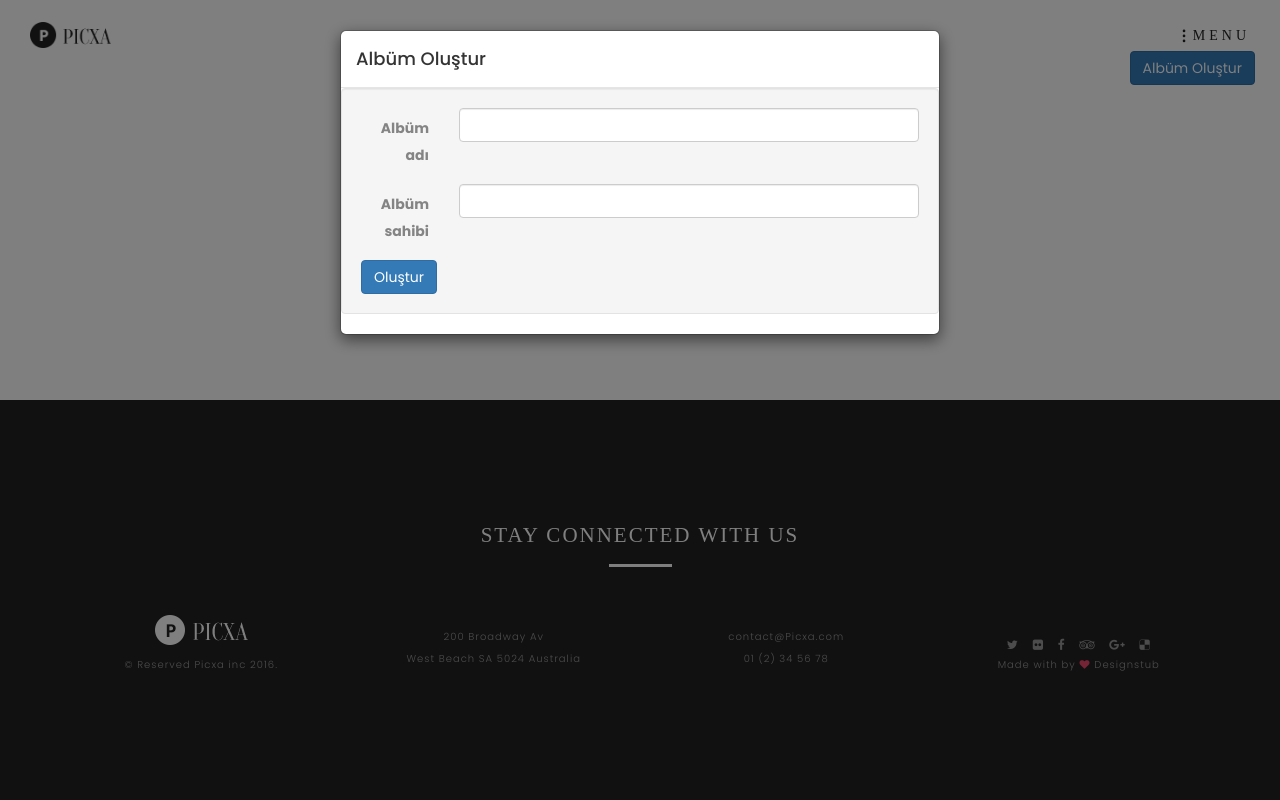
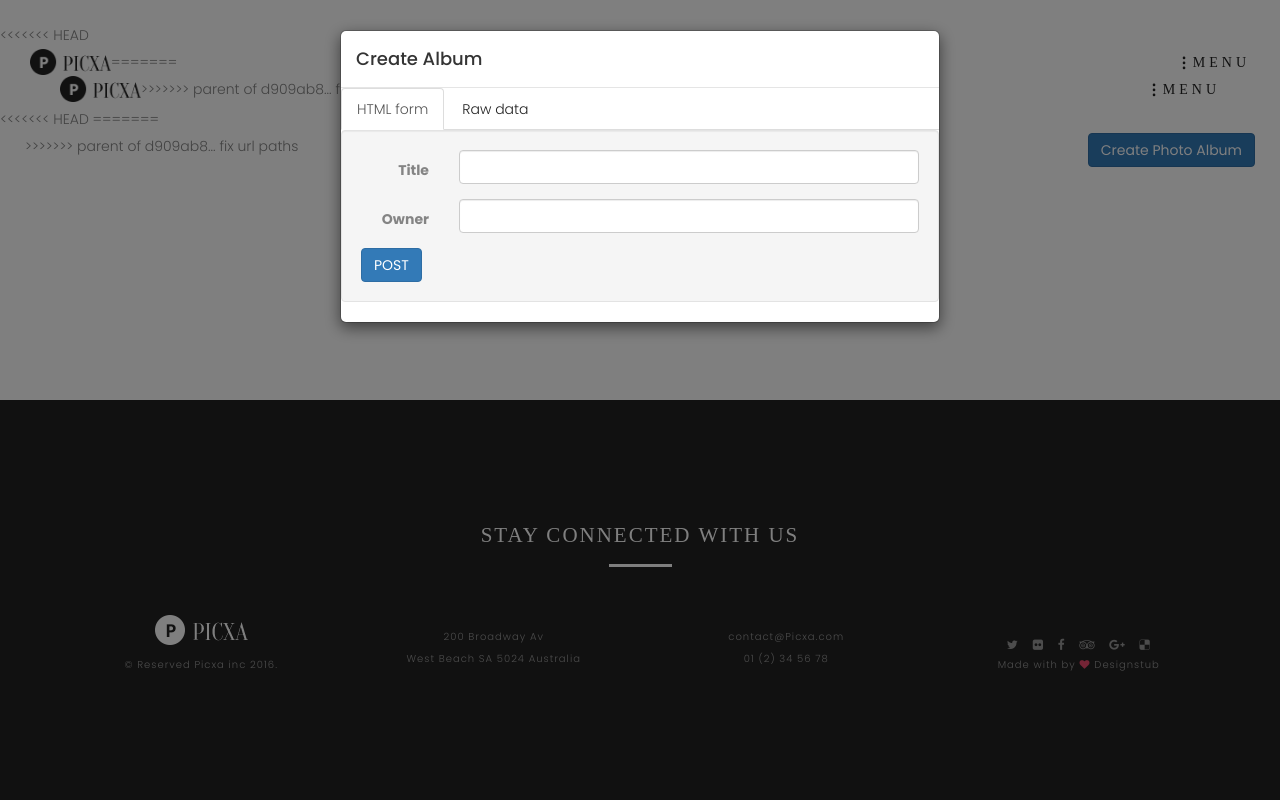
Before and after one commit to togayyazar/Photo_Album_Web, a Django app: page / in a window 1280 px wide, after a click on "Create Photo Album". Run offline with Django 3.2, Linux system fonts and the light colour scheme; data that the repository does not hold is empty; some libraries are stand-ins or nearby versions; some web fonts are replaced.

Commit message:
add photo tagging feature and edit templates. fixes #13

```diff
--- a/albums/models.py
+++ b/albums/models.py
@@ -22,6 +22,7 @@ class Photo(models.Model):
     album = models.ForeignKey(Album, on_delete=models.CASCADE, blank=False)
     photo = models.ImageField(upload_to=get_file_path)
     uploaded_at = models.DateTimeField(auto_now_add=True)
+    keyword = models.CharField(max_length=20, blank=True)
 
 
 class PhotoSerializers(serializers.ModelSerializer):
--- a/albums/templates/index.html
+++ b/albums/templates/index.html
@@ -51,6 +51,7 @@
 <!-- header -->
 
 <header id="header" class="header">
+<<<<<<< HEAD
     <div class="container-fluid">
         <hgroup>
             <!-- logo -->
@@ -72,10 +73,41 @@
                             <li><a href="about.html">About</a></li>
                             <li><a href="blog.html">blog</a></li>
                             <li><a href="contact.html">contact</a></li>
+                            <li><a href="#" data-toggle="modal" data-target="#PhotoCreateModal">Albüm Oluştur</a></li>
                         </ul>
                     </div>
                 </div>
             </nav>
+=======
+  <div class="container-fluid">
+    <hgroup>
+
+      <!-- logo -->
+
+      <h1> <a href="/" title="Picxa"><img src="/static/images/logo.png" alt="Picxa" title="Picxa"/></a> </h1>
+
+      <!-- logo -->
+
+      <!-- nav -->
+
+      <nav>
+        <div class="menu-expanded">
+          <div class="nav-icon">
+            <div id="menu" class="menu"></div>
+            <p>menu</p>
+          </div>
+          <div class="cross"> <span class="linee linea1"></span> <span class="linee linea2"></span> <span class="linee linea3"></span> </div>
+          <div class="main-menu">
+            <ul>
+              <li class="active"><a href="index.html">Home</a></li>
+              <li><a href="about.html">About</a></li>
+              <li><a href="blog.html">blog</a></li>
+              <li><a href="contact.html">contact</a></li>
+            </ul>
+          </div>
+        </div>
+      </nav>
+>>>>>>> parent of d909ab8... fix url paths
 
       <!-- nav -->
 
@@ -84,18 +116,27 @@
 </header>
 
 <!-- header -->
+
 <main class="main-wrapper" id="container">
+
+<<<<<<< HEAD
+            </ul>
+=======
   <!-- image Gallery -->
+
   <div class="wrapper">
     <div class="">
       <ul id="albums-list" class="small-block-grid-2 medium-block-grid-3 large-block-grid-3 masonry">
 
       </ul>
         <div>
-                <button type="button" class="btn btn-primary waves-effect waves-circle waves-float pull-right" data-toggle="modal" data-target="#PhotoCreateModal">Albüm Oluştur</button>
+            <button type="button" class="btn btn-primary waves-effect waves-circle waves-float pull-right" data-toggle="modal" data-target="#PhotoCreateModal">Create Photo Album</button>
+>>>>>>> parent of d909ab8... fix url paths
         </div>
     </div>
   </div>
+
+
 </main>
 
 >    <div class="modal fade" id="PhotoCreateModal" role="dialog" >
@@ -103,19 +144,28 @@
             <div class="modal-content">
                 <div class="modal-header">
                     <h4 class="modal-title">
-                    <span>Albüm Oluştur</span>
+                        <span>Create Album</span>
                     </h4>
                 </div
                 <div class="modal-body">
                     <div class="tabbable">
+                        <ul class="nav nav-tabs form-switcher">
+                          <li class="active">
+                            <a name="html-tab" href="#post-object-form" data-toggle="tab" aria-expanded="true">HTML form</a>
+                          </li>
+                          <li>
+                            <a name="raw-tab" href="#post-generic-content-form" data-toggle="tab">Raw data</a>
+                          </li>
+                        </ul>
+
                       <div class="well tab-content">
                           <div class="tab-pane active" id="post-object-form">
-                            <form action="/albums/" method="POST" enctype="multipart/form-data" class="form-horizontal" novalidate="">
+                              <form action="/albums" method="POST" enctype="multipart/form-data" class="form-horizontal" novalidate="">
                                 <fieldset>
                                   <input type="hidden" name="csrfmiddlewaretoken" value="zdO8ooXLdeM92yNyGHyGI1dWaIOzUnEJRL7HgKmdFm85vAFXIhfMqS4EjpSXDZFU">
                                     <div class="form-group ">
                                         <label class="col-sm-2 control-label ">
-                                            Albüm adı
+                                            Title
                                         </label>
                                         <div class="col-sm-10">
                                             <input name="title" class="form-control" type="text"  value="" >
@@ -124,7 +174,7 @@
 
                                     <div class="form-group ">
                                         <label class="col-sm-2 control-label ">
-                                            Albüm sahibi
+                                            Owner
                                         </label>
 
                                         <div class="col-sm-10">
@@ -133,17 +183,79 @@
                                     </div>
 
                                     <div class="form-actions">
-                                        <button class="btn btn-primary" title="Albüm oluştur.">Oluştur</button>
+                                        <button class="btn btn-primary" title="Make a POST request on the Album List resource">POST</button>
                                     </div>
                                 </fieldset>
                               </form>
+                          </div>
+
+
+                          <div class="tab-pane" id="post-generic-content-form">
+                                <form action="/albums" method="POST" class="form-horizontal">
+                                    <fieldset>
+                                        <div class="form-group">
+                                            <label for="id__content_type" class="col-sm-2 control-label">Media type:</label>
+                                            <div class="col-sm-10">
+                                                <select name="_content_type" data-override="content-type" id="id__content_type" class="form-control">
+                                                    <option value="application/json" selected>application/json</option>
+                                                    <option value="application/x-www-form-urlencoded">application/x-www-form-urlencoded</option>
+                                                    <option value="multipart/form-data">multipart/form-data</option>
+                                                </select>
+                                                <span class="help-block"></span>
+                                            </div>
+                                        </div>
+                                        <div class="form-group">
+                                            <label for="id__content" class="col-sm-2 control-label">Content:</label>
+                                            <div class="col-sm-10">
+                                                <textarea name="_content" cols="40" rows="10" data-override="content" id="id__content" class="form-control">
+                                                    {
+                                                    &quot;title&quot;: &quot;&quot;,
+                                                    &quot;owner&quot;: &quot;&quot;
+                                                    }
+                                                </textarea>
+                                                <span class="help-block"></span>
+                                            </div>
+                                        </div>
+                                        <div class="form-actions">
+                                            <button class="btn btn-primary" title="Make a POST request on the Album List resource">POST</button>
+                                        </div>
+                                    </fieldset>
+                                </form>
+                            </div>
+
+
                       </div>
                     </div>
                 </div>
             </div>
         </div>
     </div>
-</div>
+
+
+
+
+
+
+
+
+
+
+
+
+
+
+
+
+
+
+
+
+
+
+
+
+
+
 
 <!-- Image Gallery -->
 
--- a/albums/views.py
+++ b/albums/views.py
@@ -1,5 +1,6 @@
 from django.shortcuts import render
 from rest_framework import viewsets
+from rest_framework.response import Response
 from django.views.decorators.csrf import csrf_exempt
 from .models import Album, AlbumSerializer, Photo, PhotoSerializers
 from django.http import HttpResponseRedirect
@@ -32,11 +33,30 @@ class PhotoViewSet(viewsets.ModelViewSet):
             queryset = queryset.filter(album=album_id)
         return queryset
 
+    def update(self, request, *args, **kwargs):
+        instance = self.get_object()
+        serializer = PhotoSerializers(instance, data={'keyword': request.data['keyword']}, partial=True)
+        serializer.is_valid(raise_exception=True)
+        serializer.save(**serializer.validated_data)
+        response = Response(serializer.validated_data)
+        return response
+
+
 @csrf_exempt
 def index(request):
     return render(request, 'index.html')
 
+
 @csrf_exempt
 def details(request):
-    album = request.GET.get('album')
-    return render(request, 'details.html', {'album': album})
+    album_id = request.GET.get('album')
+    context = {
+        'album': album_id
+    }
+
+    album = Album.objects.get(id=album_id)
+    if album:
+        album_name = album.title
+        context['album_name'] = album_name
+
+    return render(request, 'details.html', context)
```
Also changed, not shown: albums/templates/details.html (+90 -118 lines), albums/migrations/0001_initial.py (added), albums/migrations/0002_auto_20181103_1734.py (added), albums/migrations/0003_photo_keyword.py (added). Lines whose indentation alone changed are shown as unchanged.
